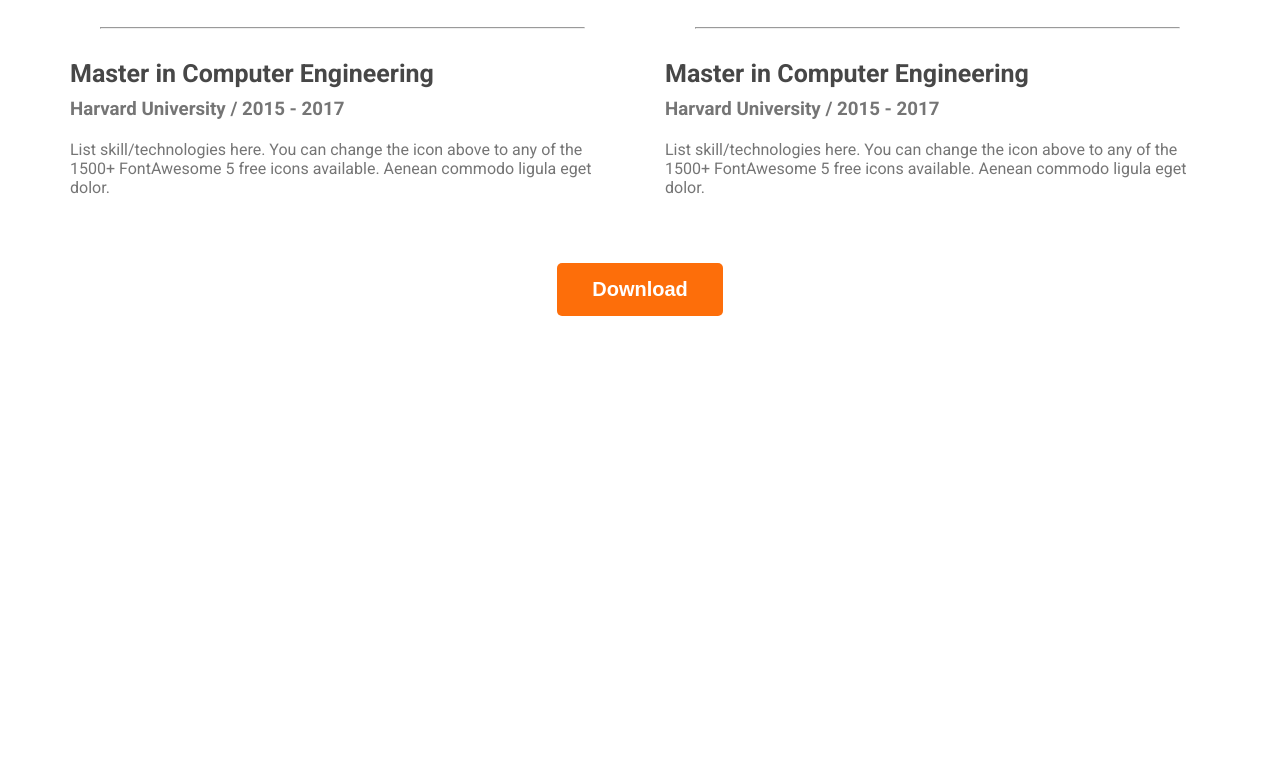
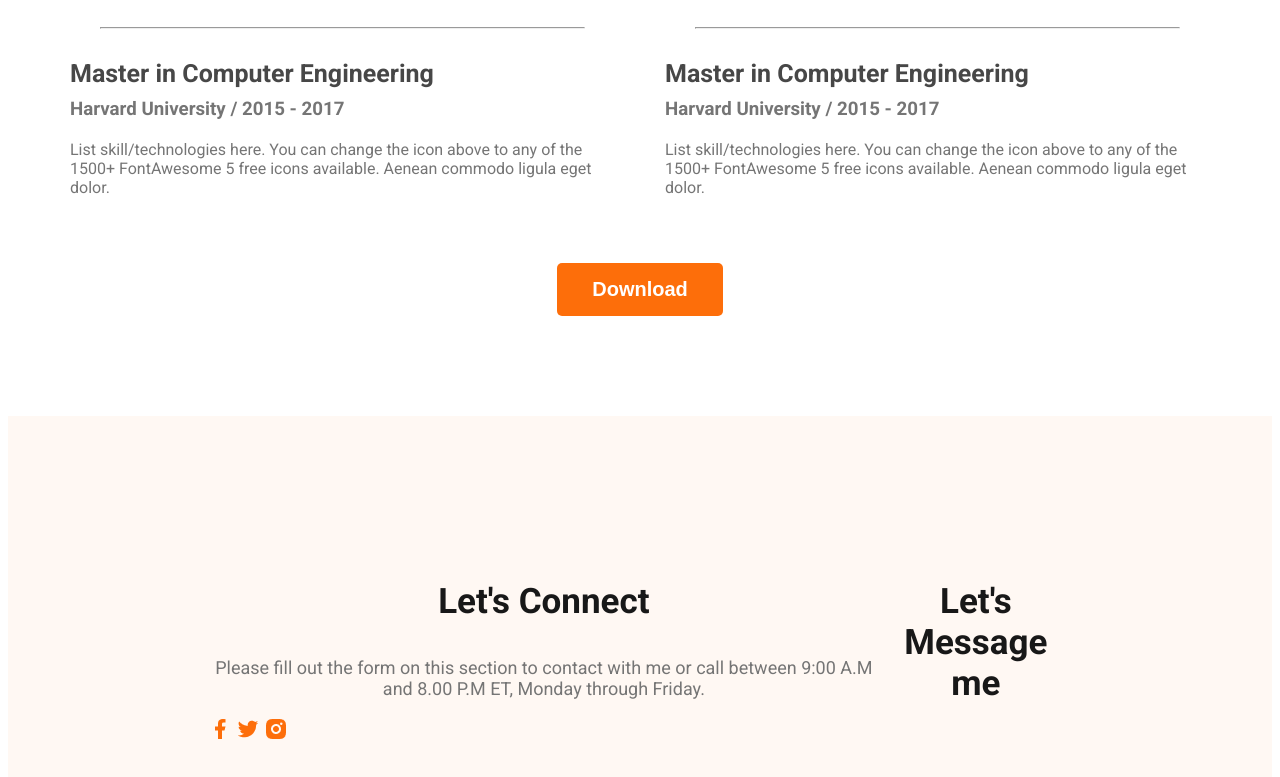
Before and after one commit to smsaifurrahman/web-developer-portfolio, a plain HTML site: page index.html in a window 1280 px wide. Shown: the part 2725-3502 px from the top of the page. Before the commit the page ends 3049 px from the top, so only its background shows below. Drawn offline with Linux system fonts and the light colour scheme.

Commit message:
footer  section

```diff
--- a/index.html
+++ b/index.html
@@ -205,7 +205,25 @@
 
     </main>
     <footer>
-
+        <div class="footer-column">
+            <h3 class="section-title">
+                Let's Connect
+            </h3>
+            <p class="section-description">
+                Please fill out the form on this section to contact with me or
+                call between 9:00 A.M and 8.00 P.M ET, Monday through Friday.
+            </p>
+            <div class="social-links">
+                <a href=""><img src="images/icons/facebook.png" alt=""></a>
+                <a href=""><img src="images/icons/twitter.png" alt=""></a>
+                <a href=""><img src="images/icons/insta.png" alt=""></a>
+            </div>
+        </div>
+        <div class="footer-column">
+            <h3 class="section-title">
+                Let's Message me
+            </h3>
+        </div>
     </footer>
 
 </body>
--- a/styles/porftfolio.css
+++ b/styles/porftfolio.css
@@ -197,3 +197,10 @@ main section {
     text-align: center;
     margin-top: 50px;
 }
+/* footer styles */
+footer {
+    display: flex;
+    background: #FFF8F3;
+    padding: 130px 200px;
+    margin-top: 100px;
+}
```
